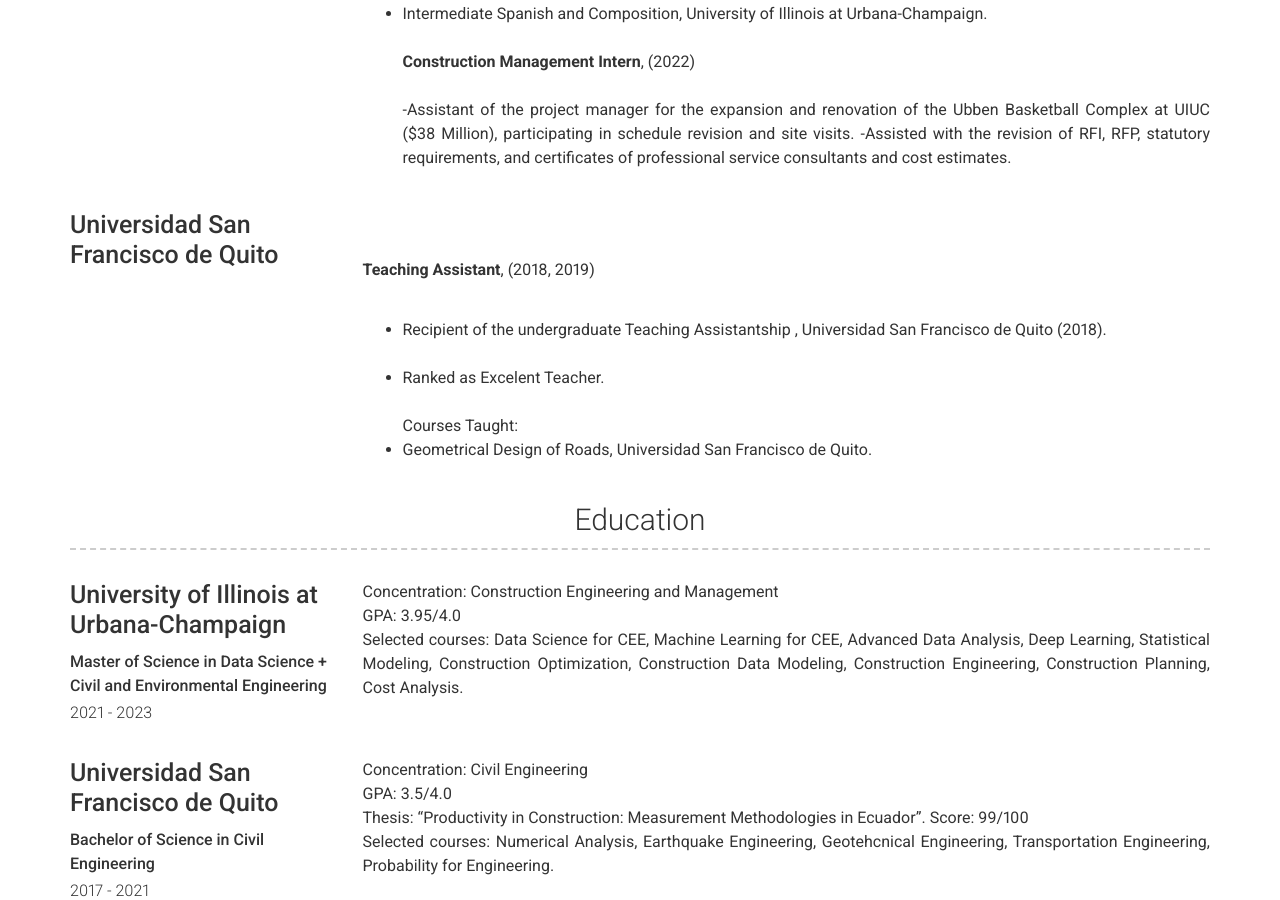
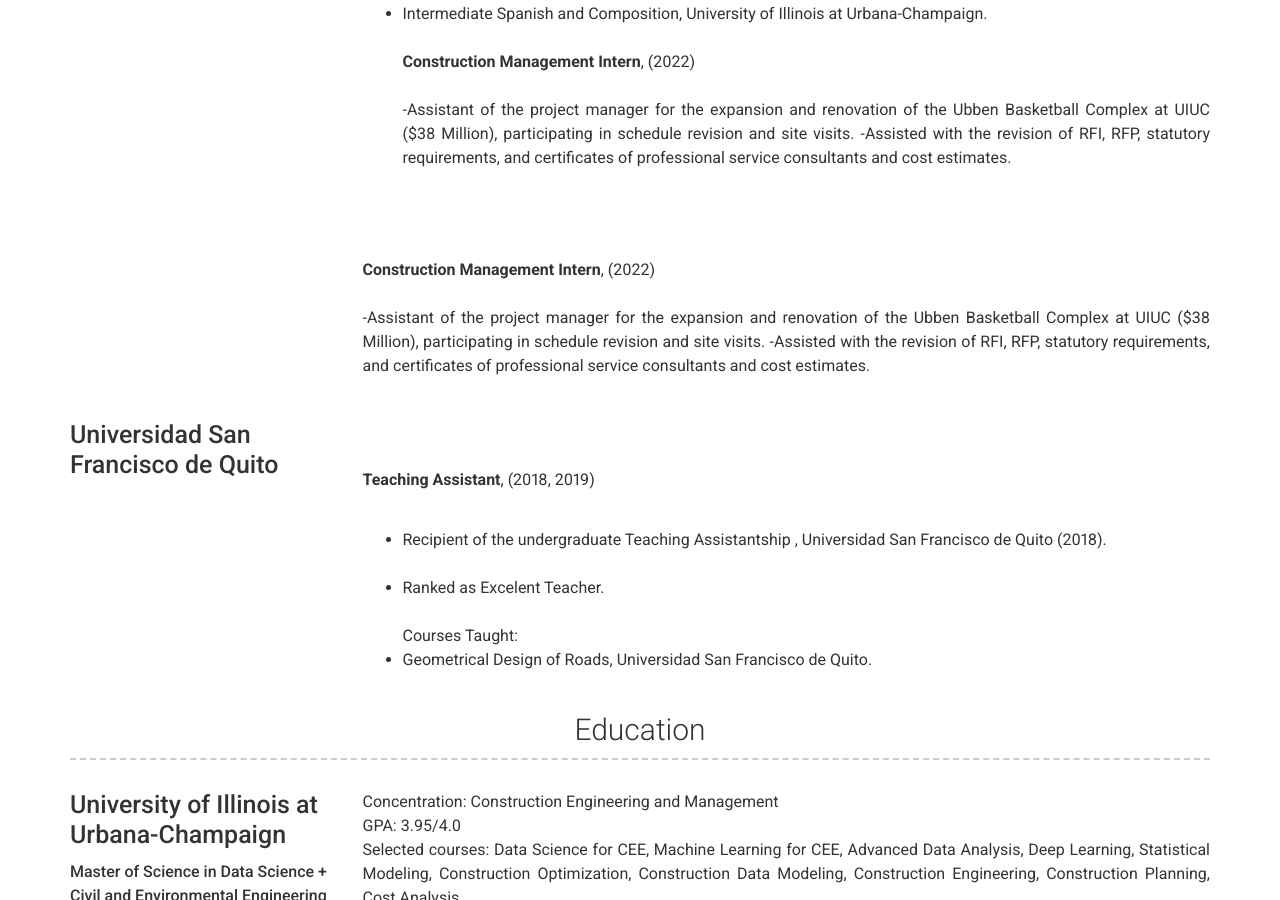
Before and after one commit to fsaudm/fsaudm.github.io, a Jekyll site: the page built from index.md, in a window 1280 px wide and 900 px high, scrolled down 1495 px. Built offline with Jekyll 4.4.1, drawn with Linux system fonts in a browser that asks for light colours.

Commit message:
Update experience.yml

```diff
--- a/_data/experience.yml
+++ b/_data/experience.yml
@@ -25,6 +25,14 @@
     -Assistant of the project manager for the expansion and renovation of the Ubben Basketball Complex at UIUC ($38 Million), participating in schedule revision and site visits.
     -Assisted with the revision of RFI, RFP, statutory requirements, and certificates of professional service consultants and cost estimates.
 
+- company:
+  description: |
+    <br/><br/>
+    **Construction Management Intern**, (2022)
+    <br /><br/>
+    -Assistant of the project manager for the expansion and renovation of the Ubben Basketball Complex at UIUC ($38 Million), participating in schedule revision and site visits.
+    -Assisted with the revision of RFI, RFP, statutory requirements, and certificates of professional service consultants and cost estimates.
+
 
 - company: Universidad San Francisco de Quito
   description: |
```
